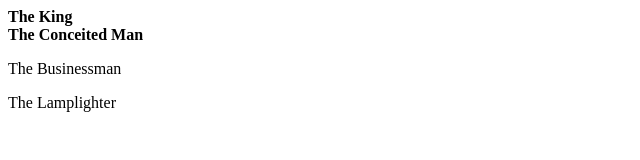
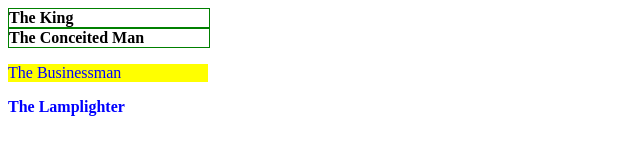
Before and after one commit to pungorbalazs/my-first-repository, a plain HTML site: page Simplest selectors/index.html in a window 1280 px wide. Shown: the whole page, without its empty margins (0-640 px from the left). Drawn offline with Linux system fonts and the light colour scheme.

Commit message:
Simple css

```diff
--- a/Simplest selectors/style.css
+++ b/Simplest selectors/style.css
@@ -1,7 +1,5 @@
-.asteroid big {color: blue; background-color: yellow;
-}
-
-.asteroid b329 big {color: blue; font-weight: bold;
-}
-
-.container {border-color: green; border: 1px; font-weight: bold;}
+div {font-weight: bold;}
+p {background-color: yellow; width: 200px;}
+.big {color: blue;}
+#b325 {border: 1px solid; border-color: green; width: 200px;}
+.b326 {border: 1px solid; border-color: green; width: 200px;}
```
